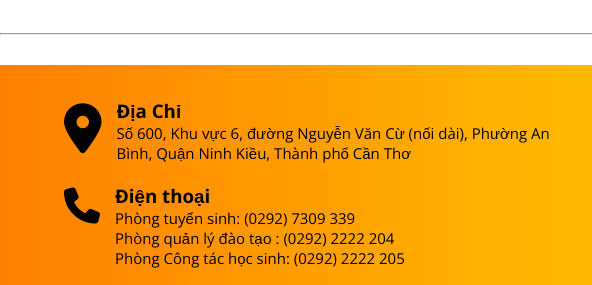
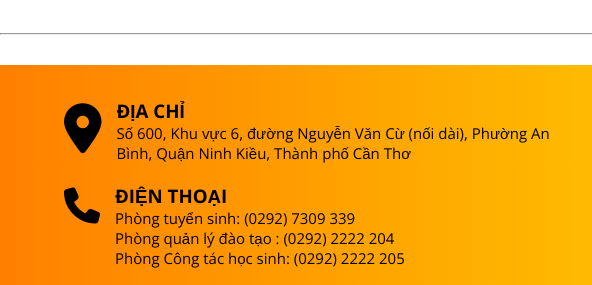
Before and after one commit to Miyatoshi007/PTCD-FPT-Edu, a plain HTML site: page DuAnWeb_1/index.html in a window 1280 px wide. Shown: the part 2376-2661 px from the top of the page, 0-592 px from the left. Drawn offline with nearby package versions, Linux system fonts and the light colour scheme; grey boxes are pictures that could not be loaded.

Commit message:
Update style.css

```diff
--- a/DuAnWeb_1/style.css
+++ b/DuAnWeb_1/style.css
@@ -212,7 +212,7 @@ footer {
     margin-right: 30px;
 }
 
-.left h1 {
+.left h3 {
     text-transform: uppercase;
 }
 
```
